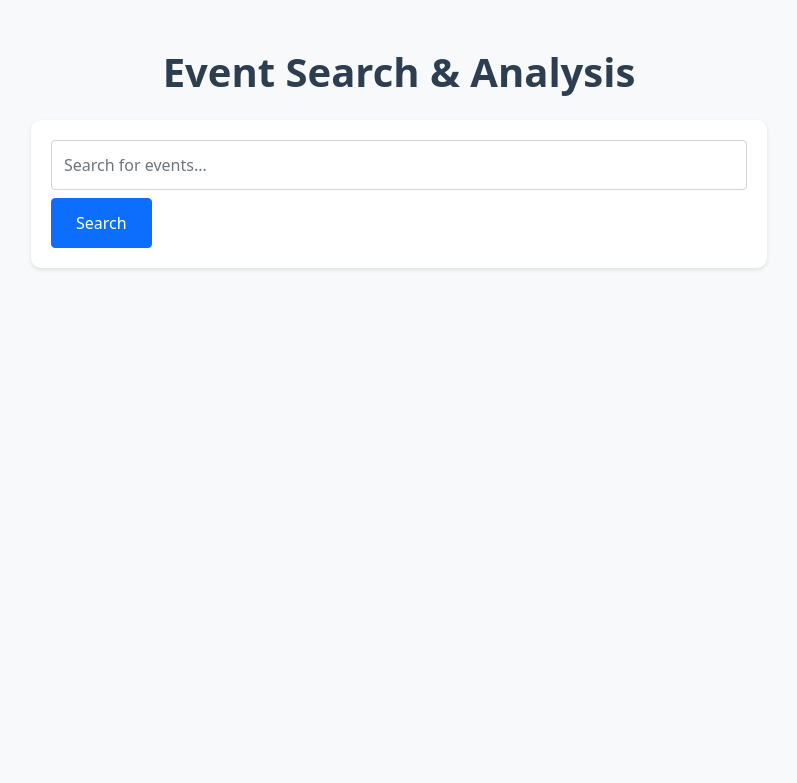
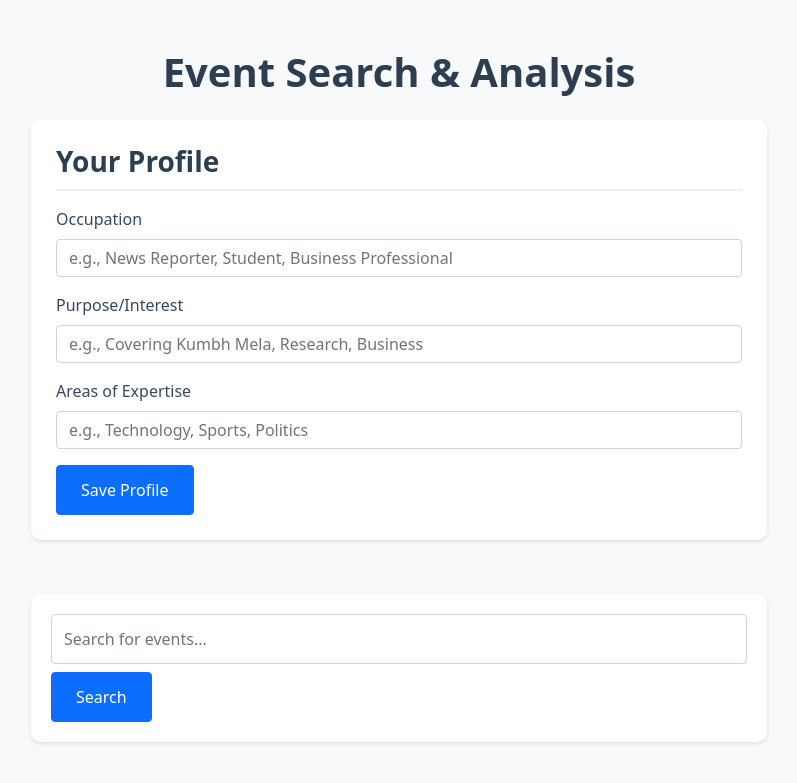
Before and after one commit to rajeevtapadia/edi6, a Flask app: page / in a window 1280 px wide. Shown: the top 783 px of the page, without its empty margins (241-1038 px from the left). Run offline with Flask 3, Linux system fonts and the light colour scheme.

Commit message:
updated frontend

```diff
--- a/static/style.css
+++ b/static/style.css
@@ -1,5 +1,25 @@
 body {
     background-color: #f8f9fa;
+}
+
+.profile-container {
+    background-color: white;
+    padding: 25px;
+    border-radius: 10px;
+    box-shadow: 0 2px 4px rgba(0,0,0,0.1);
+    margin-bottom: 30px;
+}
+
+.profile-container h3 {
+    color: #2c3e50;
+    font-weight: 600;
+    border-bottom: 2px solid #f0f0f0;
+    padding-bottom: 10px;
+}
+
+.profile-container .form-label {
+    color: #34495e;
+    font-weight: 500;
 }
 
 .search-container {
--- a/templates/index.html
+++ b/templates/index.html
@@ -11,6 +11,29 @@
     <div class="container mt-5">
         <h1 class="text-center mb-4">Event Search & Analysis</h1>
 
+        <!-- User Profile Section -->
+        <div class="row justify-content-center mb-4">
+            <div class="col-md-8">
+                <div class="profile-container">
+                    <h3 class="mb-3">Your Profile</h3>
+                    <div class="mb-3">
+                        <label for="occupation" class="form-label">Occupation</label>
+                        <input type="text" class="form-control" id="occupation" placeholder="e.g., News Reporter, Student, Business Professional">
+                    </div>
+                    <div class="mb-3">
+                        <label for="purpose" class="form-label">Purpose/Interest</label>
+                        <input type="text" class="form-control" id="purpose" placeholder="e.g., Covering Kumbh Mela, Research, Business">
+                    </div>
+                    <div class="mb-3">
+                        <label for="expertise" class="form-label">Areas of Expertise</label>
+                        <input type="text" class="form-control" id="expertise" placeholder="e.g., Technology, Sports, Politics">
+                    </div>
+                    <button onclick="saveProfile()" class="btn btn-primary">Save Profile</button>
+                </div>
+            </div>
+        </div>
+
+        <!-- Search Section -->
         <div class="row justify-content-center">
             <div class="col-md-8">
                 <div class="search-container">
@@ -26,9 +49,28 @@
     </div>
 
     <script>
+        // Load profile data from localStorage when page loads
+        document.addEventListener('DOMContentLoaded', function() {
+            const profile = JSON.parse(localStorage.getItem('userProfile') || '{}');
+            if (profile.occupation) document.getElementById('occupation').value = profile.occupation;
+            if (profile.purpose) document.getElementById('purpose').value = profile.purpose;
+            if (profile.expertise) document.getElementById('expertise').value = profile.expertise;
+        });
+
+        function saveProfile() {
+            const profile = {
+                occupation: document.getElementById('occupation').value,
+                purpose: document.getElementById('purpose').value,
+                expertise: document.getElementById('expertise').value
+            };
+            localStorage.setItem('userProfile', JSON.stringify(profile));
+            alert('Profile saved successfully!');
+        }
+
         function searchEvents() {
             const query = document.getElementById('searchInput').value;
             const resultsDiv = document.getElementById('results');
+            const userProfile = JSON.parse(localStorage.getItem('userProfile') || '{}');
 
             // Show loading state
             resultsDiv.innerHTML = '<div class="text-center"><div class="spinner-border" role="status"></div></div>';
@@ -38,7 +80,10 @@
                 headers: {
                     'Content-Type': 'application/json',
                 },
-                body: JSON.stringify({ query: query })
+                body: JSON.stringify({
+                    query: query,
+                    userProfile: userProfile
+                })
             })
             .then(response => response.json())
             .then(data => {
@@ -57,7 +102,7 @@
                             <h5 class="card-title">Event ${event.id}</h5>
                             <p class="card-text">${event.text}</p>
                             <div class="summary-section">
-                                <h6>Summary:</h6>
+                                <h6>Personalized Summary:</h6>
                                 <p>${event.summary}</p>
                             </div>
                             <div class="analysis-section">
```
